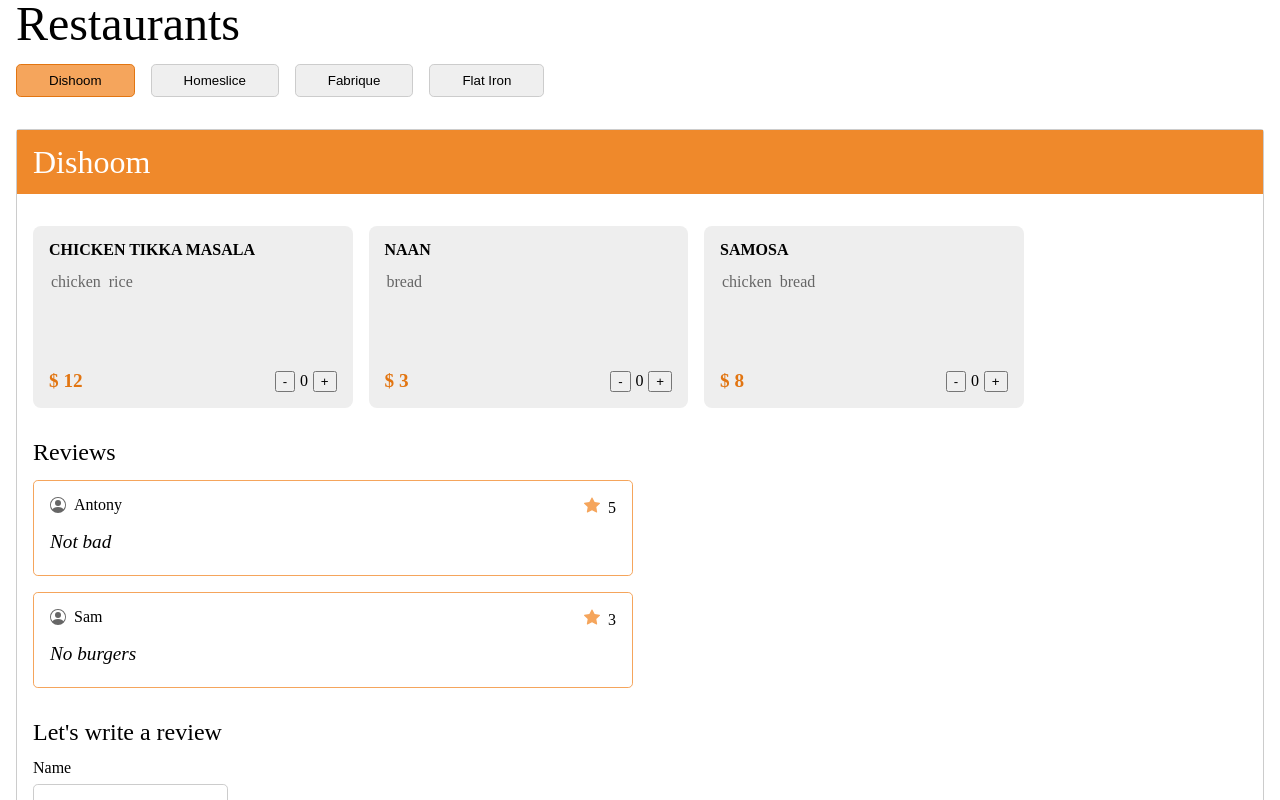
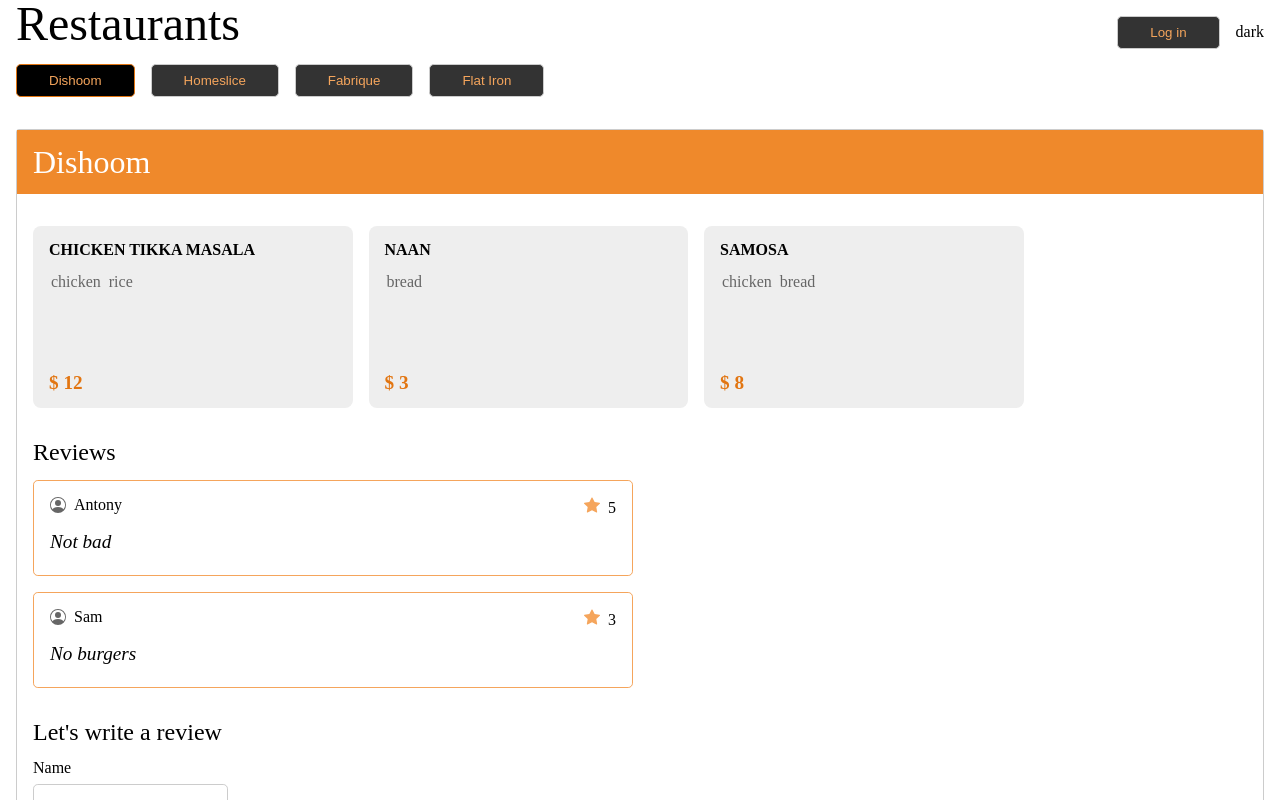
Before and after one commit to maxbelogurov/react-course, a React (Vite) app: page / in a window 1280 px wide. Shown: the top 800 px of the page. Built offline with nearby package versions, Linux system fonts and the light colour scheme.

Commit message:
added: Theme and User context

```diff
--- a/src/components/app/App.jsx
+++ b/src/components/app/App.jsx
@@ -1,6 +1,8 @@
 import Layout from "../layout/Layout";
 import Tabs from "../restaurants/tabs/Tabs";
 import Restaurant from "../restaurants/restaurant/Restaurant";
+import { ThemeContextProvider } from "../themeContext/ThemeContextProvider";
+import { UserContextProvider } from "../userContext/UserContextProvider";
 
 import {useState} from "react";
 
@@ -10,6 +12,8 @@
   const [restaurantActive, setRestaurantActive] = useState(restaurants[0])
 
   return (
+    <ThemeContextProvider>
+      <UserContextProvider>
         <Layout>
           <main>
             <Tabs
@@ -20,5 +24,7 @@
             <Restaurant restaurant={ restaurantActive }/>
           </main>
         </Layout>
+      </UserContextProvider>
+    </ThemeContextProvider>
   )
 }
--- a/src/components/header/Header.jsx
+++ b/src/components/header/Header.jsx
@@ -1,7 +1,25 @@
+import styles from './Header.module.scss'
+import { useContext } from 'react';
+import {ThemeContext} from "../themeContext/ThemeContext";
+import {UserContext} from "../userContext/UserContext";
+import Button from "../ui/Button/Button";
+
 export default function Header() {
+
+  const { theme, toggleTheme } = useContext(ThemeContext);
+  const { user, logInUser, logOutUser } = useContext(UserContext);
   return (
-    <header>
+    <header className={styles.header}>
       <h1>Restaurants</h1>
+      <div className={styles.headerRight}>
+        {user.length > 0 && `Hi, ${user}`}
+        <Button
+          onClick={user.length > 0 ? logOutUser : logInUser}
+        >
+          {user.length > 0 ? 'Log out' : "Log in"}
+        </Button>
+        <a onClick={toggleTheme}>{theme}</a>
+      </div>
     </header>
   )
 }
--- /dev/null
+++ b/src/components/header/Header.module.scss
@@ -0,0 +1,10 @@
+.header {
+  display: flex;
+  justify-content: space-between;
+  align-items: center;
+}
+.headerRight {
+  display: flex;
+  align-items: center;
+  gap: 1rem;
+}
--- a/src/components/restaurants/menu/Menu.jsx
+++ b/src/components/restaurants/menu/Menu.jsx
@@ -1,9 +1,11 @@
 import styles from './Menu.module.scss'
-import {useState} from "react";
+import {useContext, useState} from "react";
 import Counter from "../../common/counter/Counter";
+import {UserContext} from "../../userContext/UserContext";
 
 export default function Menu({menu}) {
   const [count, setCount] = useState(0)
+  const { user } = useContext(UserContext);
 
   function increaseCount() {
     count < 5 ? setCount(count + 1) : null
@@ -22,11 +24,14 @@
       </div>
       <div className={styles.menuItemFooter}>
         <div className={styles.menuItemPrice}>$ { menu.price }</div>
-        <Counter
-          count={count}
-          increase={increaseCount}
-          decrease={decreaseCount}
-        />
+        {
+          user.length > 0 &&
+          <Counter
+            count={count}
+            increase={increaseCount}
+            decrease={decreaseCount}
+          />
+        }
       </div>
     </div>
   )
--- /dev/null
+++ b/src/components/themeContext/ThemeContext.js
@@ -0,0 +1,3 @@
+import { createContext } from 'react';
+
+export const ThemeContext = createContext();
--- /dev/null
+++ b/src/components/themeContext/ThemeContextProvider.jsx
@@ -0,0 +1,16 @@
+import { useState} from "react";
+import {ThemeContext} from "./ThemeContext";
+
+export const ThemeContextProvider = ( {children} )  => {
+  const [theme, setTheme] = useState('dark')
+
+  function toggleTheme() {
+    theme === 'light' ? setTheme('dark') : setTheme('light')
+  }
+
+  return (
+    <ThemeContext.Provider value={{theme, toggleTheme}}>
+      {children}
+    </ThemeContext.Provider>
+  )
+}
--- a/src/components/ui/Button/Button.jsx
+++ b/src/components/ui/Button/Button.jsx
@@ -1,10 +1,19 @@
 import styles from './Button.module.scss'
 import classNames from "classnames";
+import { useContext } from 'react';
+import {ThemeContext} from "../../themeContext/ThemeContext";
+
 export default function Button( {children, orange, onClick} ) {
+
+  const { theme } = useContext(ThemeContext);
+
   return (
     <button
       onClick={onClick}
-      className={orange ? classNames(styles.btn, styles.btn_orange) : styles.btn}
+      className={classNames(styles.btn, {
+        [styles.btn_orange]: orange === true,
+        [styles.btn_dark]: theme === 'dark'
+      })}
       type='button'>
       { children }
     </button>
--- a/src/components/ui/Button/Button.module.scss
+++ b/src/components/ui/Button/Button.module.scss
@@ -11,4 +11,12 @@
     background: var(--orange-light);
     border: 1px solid var(--orange-dark);
   }
+  &_dark {
+    color: var(--orange-light);
+    background: #333;
+  }
+  &_orange.btn_dark {
+    background: var(--orange-dark);
+    background: #000;
+  }
 }
--- /dev/null
+++ b/src/components/userContext/UserContext.js
@@ -0,0 +1,3 @@
+import { createContext } from 'react';
+
+export const UserContext = createContext();
--- /dev/null
+++ b/src/components/userContext/UserContextProvider.jsx
@@ -0,0 +1,19 @@
+import { useState} from "react";
+import {UserContext} from "./UserContext";
+
+export const UserContextProvider = ( {children} )  => {
+  const [user, setUser] = useState('')
+
+  function logInUser() {
+    setUser('Igor')
+  }
+  function logOutUser() {
+    setUser('')
+  }
+
+  return (
+    <UserContext.Provider value={{user, logInUser, logOutUser}}>
+      {children}
+    </UserContext.Provider>
+  )
+}
```
Lines whose indentation alone changed are shown as unchanged.
